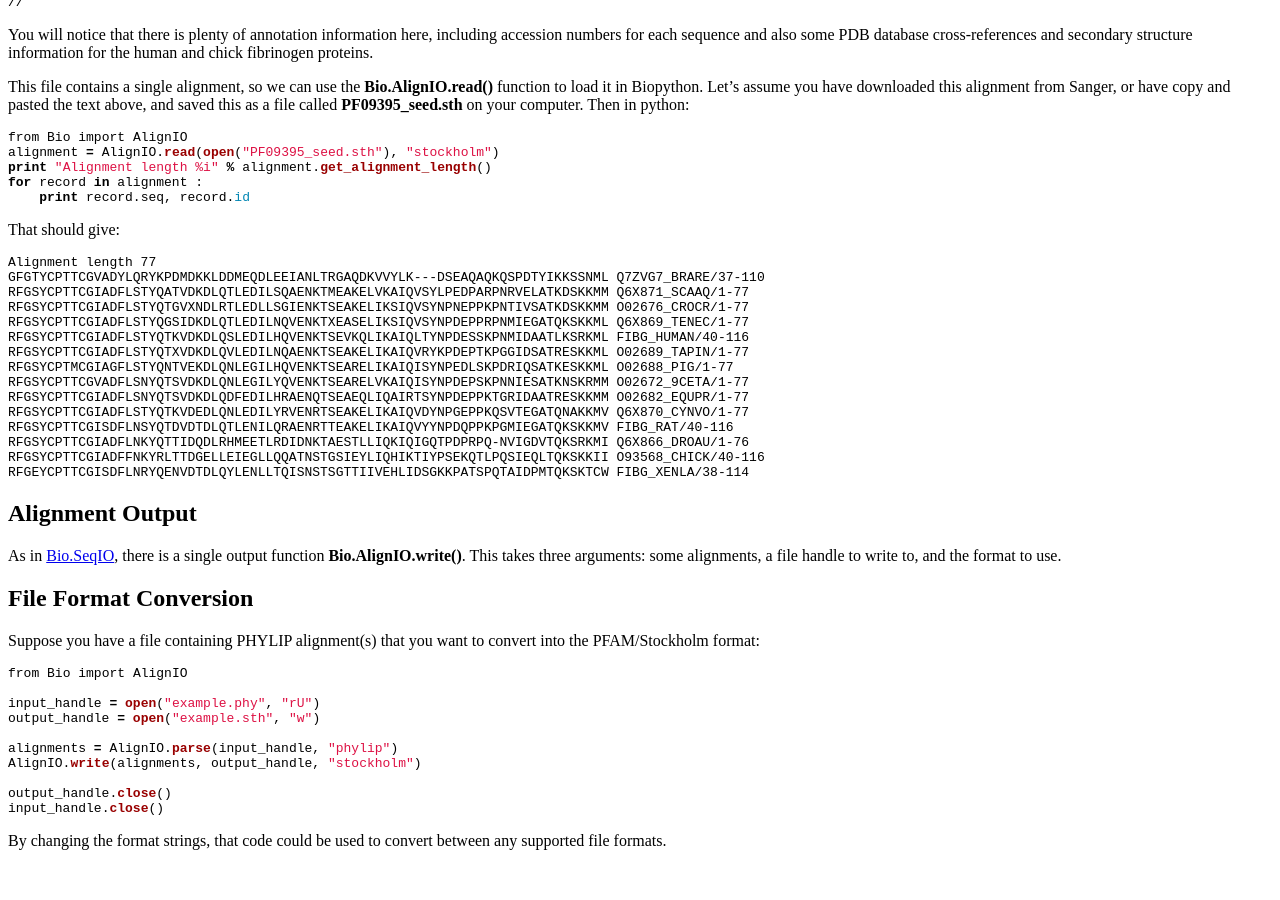
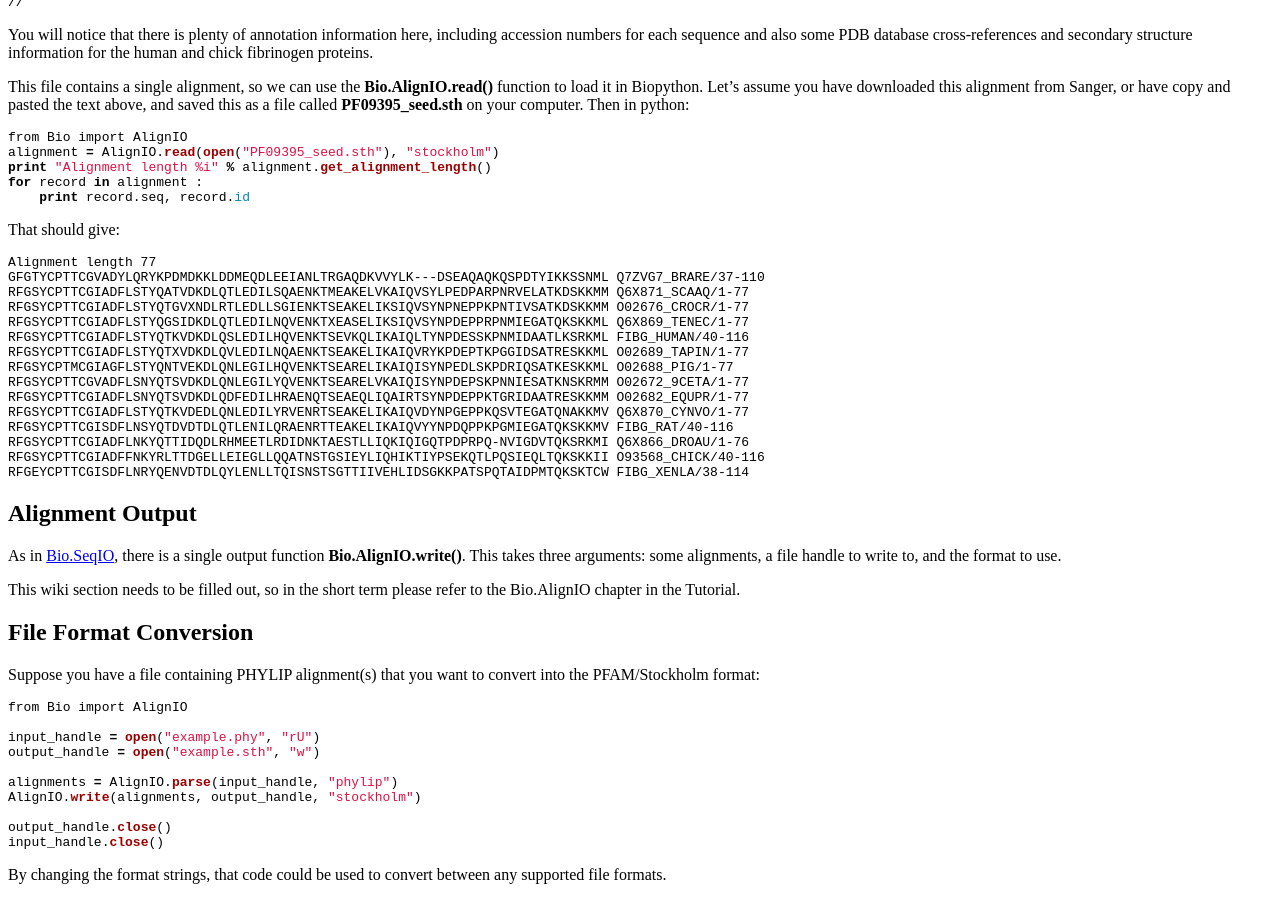
Before and after one commit to biopython/biopython.github.io, a Jekyll site: the page built from wiki/AlignIO.md, in a window 1280 px wide and 900 px high, scrolled down 1708 px. Built offline with Jekyll 4.4.1, drawn with Linux system fonts in a browser that asks for light colours; before the commit the page ends 2574 px from its top, so only the background shows below that.

Commit message:
/* Alignment Output */  Explain where to read more, given this is a place holder section at the moment

```diff
--- a/wiki/AlignIO.md
+++ b/wiki/AlignIO.md
@@ -176,6 +176,9 @@ As in [Bio.SeqIO](SeqIO "wikilink"), there is a single output function
 **Bio.AlignIO.write()**. This takes three arguments: some alignments, a
 file handle to write to, and the format to use.
 
+This wiki section needs to be filled out, so in the short term please
+refer to the Bio.AlignIO chapter in the Tutorial.
+
 File Format Conversion
 ----------------------
 
```
Also changed, not shown: 1 other file.
